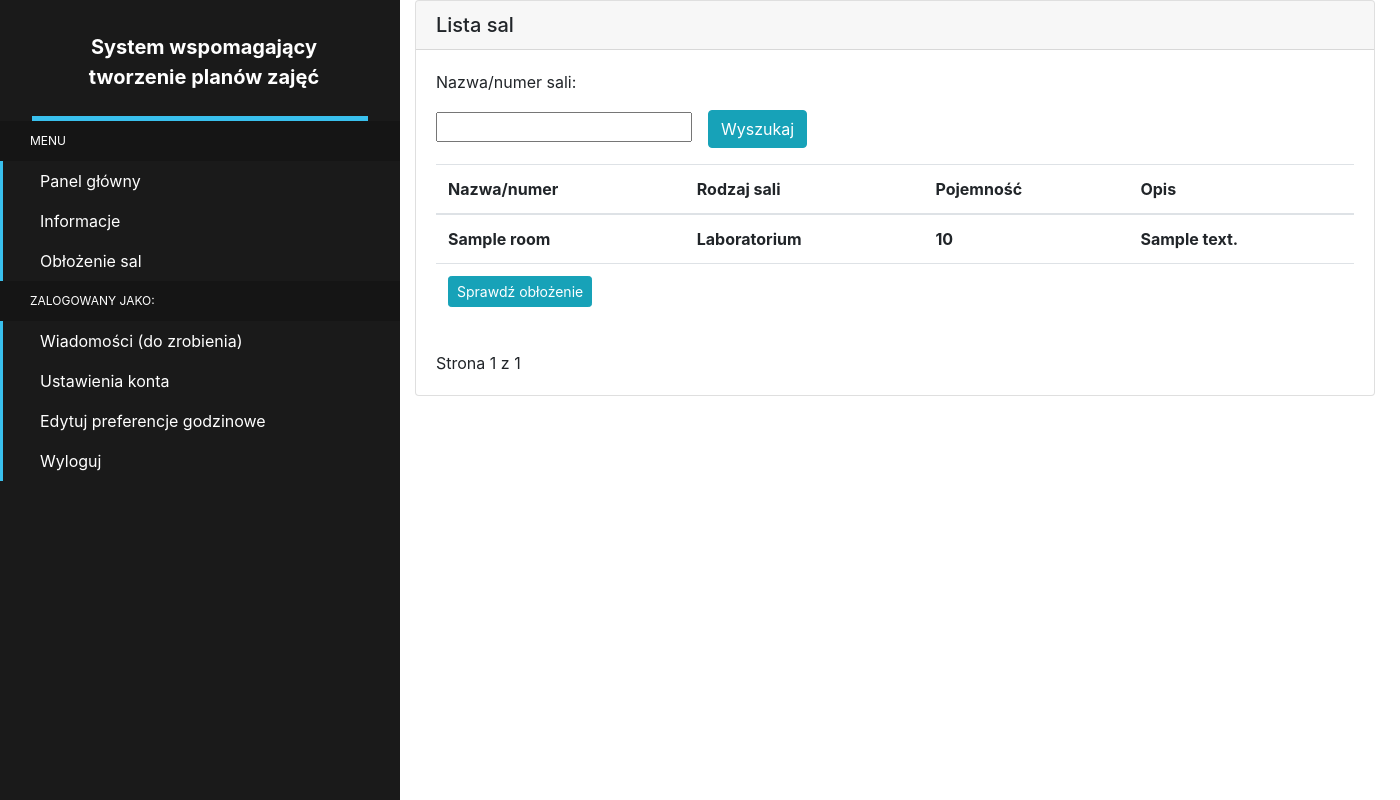
After one commit to MichalM99/System-wspomagajacy-tworzenie-planow-zajec, a Django app: page /dashboard/room_busy/ in a window 1400 px wide. The commit adds this page. Run offline with Django 4.2, Linux system fonts and the light colour scheme; tables that the repository leaves empty hold one stand-in row (values such as "Sample post"); some libraries are stand-ins or nearby versions.

Commit message:
Widok obłożenia sal

```diff
--- a/dashboard/urls.py
+++ b/dashboard/urls.py
@@ -8,4 +8,5 @@ urlpatterns = [
     path('add_news/', views.add_news, name='add_news'),
     path('delete_news/<int:id>/', views.delete_news, name='delete_news'),
     path('pdf_view_personal/<int:id>/', views.pdf_view_personal, name='pdf_view_personal'),
+    path('room_busy/', views.room_busy, name='room_busy'),
 ]
--- a/dashboard/views.py
+++ b/dashboard/views.py
@@ -10,7 +10,8 @@ from account.models import Profile
 from dashboard.forms import AddNewsForm
 from dashboard.models import News
 from dashboard.utils import generate_xlsx_personal
-from schedule.models import LecturerItem, RoomItem, Schedule, ScheduleItem
+from schedule.forms import SearchRoom
+from schedule.models import LecturerItem, RoomItem, Schedule, ScheduleItem, Room
 
 
 @login_required
@@ -92,3 +93,43 @@ def pdf_view_personal(request, id):
     lecturer_name = str(lecturer).replace(' ', '_').replace('/', '_')
     filepath = os.path.join('schedules_pdf/{}_{}.pdf'.format(lecturer.id, lecturer_name))
     return FileResponse(open(filepath, 'rb'), content_type='application/pdf')
+
+
+def room_busy(request):
+    search_form = SearchRoom()
+    query = None
+    rooms = []
+    if 'query' in request.GET:
+        search_form = SearchRoom(request.GET)
+        if search_form.is_valid():
+            query = search_form.cleaned_data['query']
+            rooms = Room.objects.filter(room_name=query)
+            if query == '':
+                rooms = Room.objects.all()
+    else:
+        rooms = Room.objects.all()
+
+    days = []
+    room_busy_dict = {}
+    print(rooms)
+    for room in rooms:
+        room_items = RoomItem.objects.filter(room=room).order_by('schedule_item__from_hour')
+        room_busy_dict[room] = {}
+        for room_item in room_items:
+            if room_item.schedule_item.get_weekday_display() not in days:
+                days.append(room_item.schedule_item.get_weekday_display())
+        for day in days:
+            room_busy_dict[room][day] = []
+        for room_item in room_items:
+            room_busy_dict[room][room_item.schedule_item.get_weekday_display()].append(room_item)
+
+
+
+
+
+    paginator = Paginator(rooms, 10)
+    page_number = request.GET.get('page')
+    rooms = paginator.get_page(page_number)
+    return render(request, "dashboard/room_busy.html", {
+        'rooms': rooms, 'query': query, 'search_form': search_form, 'room_busy_dict': room_busy_dict, 'days': days,
+    })
--- a/templates/dashboard/dashboard.html
+++ b/templates/dashboard/dashboard.html
@@ -26,8 +26,8 @@
                 </a>
             </li>
             <li>
-                <a href="#">
-                    <i class="fa fa-home" aria-hidden="true"></i> Obłożenie sal (do zrobienia)
+                <a href="{% url 'room_busy' %}">
+                    <i class="fa fa-home" aria-hidden="true"></i> Obłożenie sal
                 </a>
             </li>
             <li class="header">Zalogowany jako: <span
--- /dev/null
+++ b/templates/dashboard/room_busy.html
@@ -0,0 +1,98 @@
+{% extends "dashboard/dashboard.html" %}
+{% block title %}Obłożenie sal{% endblock %}
+{% load static %}
+{% load crispy_forms_tags %}
+{% block css %}
+    <link rel='stylesheet' href="{% static 'css/schedule/year_group_management.css' %}" type="text/css"/>
+{% endblock %}
+
+{% block screen %}
+    <div class="card" style="width: 60rem;">
+        <h5 class="card-header">Lista sal</h5>
+        <div class="card-body">
+            <form method="get">
+                <p>{{ search_form.query.label }}</p>
+                <p>{{ search_form.query }}<input id="searchbutton" class="btn btn-info" type="submit" value="Wyszukaj">
+                </p>
+            </form>
+            <table class="table">
+                <thead>
+                <th scope="col">Nazwa/numer</th>
+                <th scope="col">Rodzaj sali</th>
+                <th scope="col">Pojemność</th>
+                <th scope="col">Opis</th>
+                </thead>
+                <tbody>
+                {% for room in rooms %}
+                    <tr>
+                        <th scope="row">{{ room.room_name }}</th>
+                        <th> {{ room.get_type_of_lecture_display }}</th>
+                        <th> {{ room.capacity }}</th>
+                        <th>{{ room.description }}</th>
+                    </tr>
+                    <tr>
+                        <th colspan="4">
+                            <p>
+                                <button type="button" class="btn btn-info btn-sm" data-toggle="collapse"
+                                        data-target="#collapse-{{ room.id }}">Sprawdź obłożenie
+                                </button>
+                            </p>
+                            <div class="collapse" id="collapse-{{ room.id }}">
+                                <div class="card card-body">
+                                    <table class="table table-striped table-sm">
+                                        <thead>
+                                        <th scope="col">Od:</th>
+                                        <th scope="col">Do:</th>
+                                        <th scope="col">Kierunek:</th>
+                                        </thead>
+                                        <tbody>
+
+                                        {% for key, value in room_busy_dict.items %}
+                                            {% if key == room %}
+                                                {% for d, c in value.items %}
+                                                {% if c %}
+                                                    <tr>
+                                                        <th colspan="3">{{ d }}</th>
+                                                    </tr>
+
+                                                        {% for item in c %}
+                                                            <tr>
+                                                                <td class="font-weight-normal">{{ item.schedule_item.from_hour }}</td>
+                                                                <td class="font-weight-normal">{{ item.schedule_item.to_hour }}</td>
+                                                                <td class="font-weight-normal">{{ item.schedule_item.schedule.year }}</td>
+                                                            </tr>
+                                                        {% endfor %}
+                                                    {% endif %}
+                                                {% endfor %}
+                                            {% endif %}
+                                        {% endfor %}
+                                        </tbody>
+                                    </table>
+                                </div>
+                            </div>
+                        </th>
+                    </tr>
+                {% empty %}
+                    <p>Brak wyników dla podanego wyszukiwania</p>
+                {% endfor %}
+                </tbody>
+            </table>
+            <div class="pagination">
+            <span class="step-links">
+                {% if rooms.has_previous %}
+                    <a class="pagbtn btn btn-info" href="?page=1">pierwsza</a>
+                    <a class="pagbtn btn btn-info" href="?page={{ rooms.previous_page_number }}">poprzednia</a>
+                {% endif %}
+
+                <span class="current">
+                    Strona {{ rooms.number }} z {{ rooms.paginator.num_pages }}
+                </span>
+
+                {% if rooms.has_next %}
+                    <a class="pagbtn btn btn-info" href="?page={{ rooms.next_page_number }}">następna</a>
+                    <a class="pagbtn btn btn-info" href="?page={{ rooms.paginator.num_pages }}">ostatnia</a>
+                {% endif %}
+            </span>
+            </div>
+        </div>
+{% endblock %}
--- a/templates/schedule/manage_room.html
+++ b/templates/schedule/manage_room.html
@@ -40,7 +40,7 @@
                         <th> {{ room.capacity }}</th>
                         <th>{{ room.description }}</th>
                         <th><a class="btn btn-info btn-sm managebtn" href="{% url 'edit_room' id=room.id %}">Zarządzaj
-                            salą</a>
+                            salą</a></th>
                     </tr>
                 {% empty %}
                     <p>Brak wyników dla podanego wyszukiwania</p>
```
